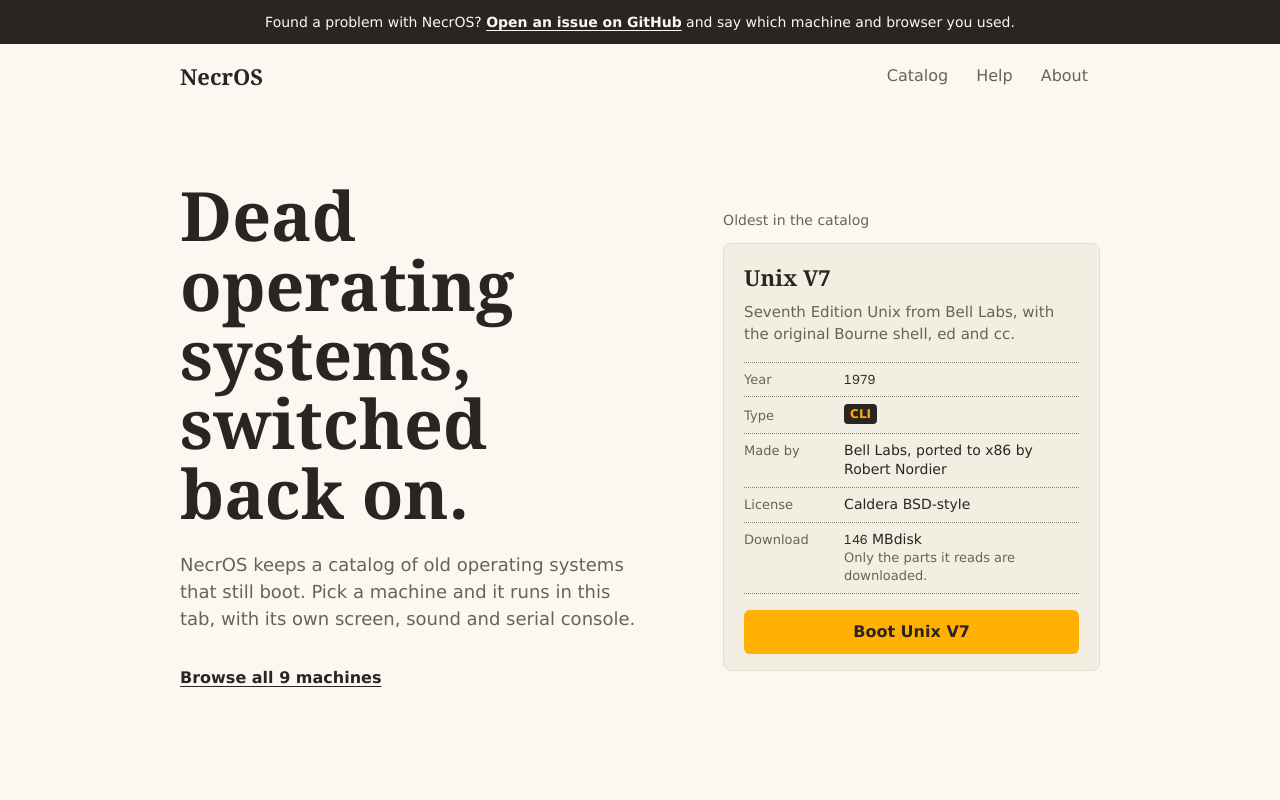
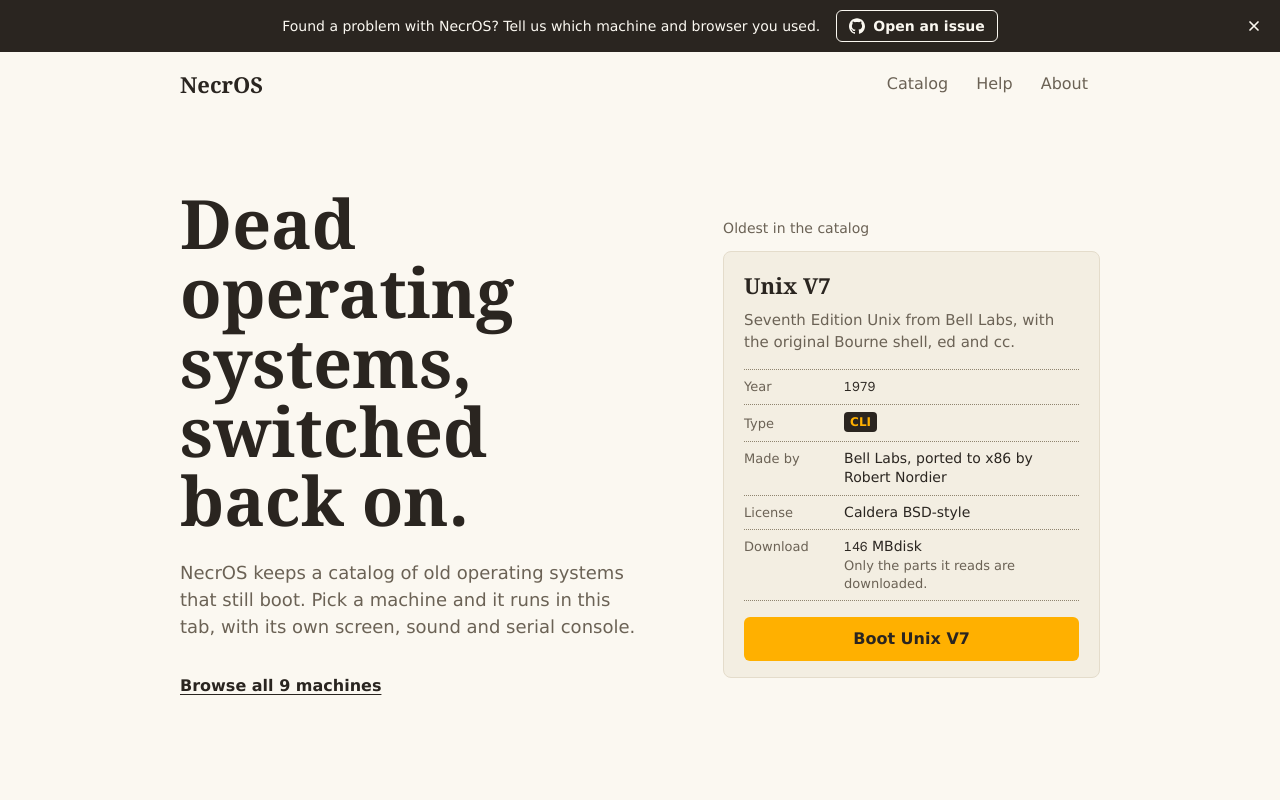
Before and after one commit to lksxyz/necr-os, a SvelteKit app in the folder apps/web/: page / in a window 1280 px wide. Shown: the top 800 px of the page. Built offline with nearby package versions, Linux system fonts and the light colour scheme.

Commit message:
feat(web): add dismissible notice bar with issue button

```diff
--- /dev/null
+++ b/apps/web/src/lib/NoticeBar.svelte
@@ -0,0 +1,158 @@
+<script lang="ts" module>
+	export const NOTICE_KEY = 'necros:notice:v1';
+</script>
+
+<script lang="ts">
+	import { issuesUrl, socials } from '#lib/site.ts';
+
+	const githubMark = socials[0].path;
+
+	function close() {
+		try {
+			localStorage.setItem(NOTICE_KEY, 'closed');
+		} catch {
+			// Storage can be blocked; the bar still closes for this page view.
+		}
+		document.documentElement.dataset.notice = 'closed';
+		document.querySelector<HTMLElement>('.wordmark')?.focus();
+	}
+</script>
+
+<aside class="notice" aria-label="Site notice">
+	<div class="in">
+		<p class="msg">
+			<span class="long">Found a problem with NecrOS? Tell us which machine and browser you used.</span>
+			<span class="short">Found a problem?</span>
+		</p>
+		<a class="action" href="{issuesUrl}/new" target="_blank" rel="noopener">
+			<svg viewBox="0 0 24 24" width="16" height="16" aria-hidden="true" focusable="false">
+				<path d={githubMark} fill="currentColor" />
+			</svg>
+			Open an issue<span class="sr"> on GitHub (opens in a new tab)</span>
+		</a>
+		<button class="close" type="button" aria-label="Close notice" onclick={close}>
+			<svg viewBox="0 0 16 16" width="16" height="16" aria-hidden="true" focusable="false">
+				<path
+					d="M4 4 L12 12 M12 4 L4 12"
+					fill="none"
+					stroke="currentColor"
+					stroke-width="1.7"
+					stroke-linecap="round"
+				/>
+			</svg>
+		</button>
+	</div>
+</aside>
+
+<style>
+	.notice {
+		position: relative;
+		background: var(--text);
+		color: var(--paper);
+	}
+
+	:global(html[data-notice='closed']) .notice {
+		display: none;
+	}
+
+	.in {
+		display: flex;
+		flex-wrap: wrap;
+		align-items: center;
+		justify-content: center;
+		gap: 8px 16px;
+		max-width: 960px;
+		min-height: 52px;
+		margin: 0 auto;
+		padding: 4px 56px;
+	}
+
+	.msg {
+		font-size: 14px;
+		line-height: 1.45;
+	}
+
+	.short {
+		display: none;
+	}
+
+	.action {
+		position: relative;
+		display: inline-flex;
+		align-items: center;
+		gap: 8px;
+		flex: none;
+		min-height: 32px;
+		padding: 0 12px;
+		border: 1px solid var(--paper);
+		border-radius: var(--r-control);
+		color: var(--paper);
+		font-size: 14px;
+		font-weight: 600;
+		text-decoration: none;
+		white-space: nowrap;
+		transition:
+			background-color var(--fast) var(--ease),
+			color var(--fast) var(--ease);
+	}
+
+	.action::before {
+		content: '';
+		position: absolute;
+		inset: -6px 0;
+	}
+
+	.action:hover {
+		background: var(--paper);
+		color: var(--text);
+	}
+
+	.action:active {
+		background: var(--surface);
+		color: var(--text);
+	}
+
+	.close {
+		position: absolute;
+		top: 4px;
+		right: 4px;
+		display: inline-grid;
+		place-items: center;
+		width: 44px;
+		height: 44px;
+		border: 0;
+		border-radius: var(--r-control);
+		background: transparent;
+		color: var(--paper);
+		transition: background-color var(--fast) var(--ease);
+	}
+
+	.close:hover {
+		background: rgb(251 248 241 / 0.12);
+	}
+
+	.close:active {
+		background: rgb(251 248 241 / 0.2);
+	}
+
+	.action:focus-visible,
+	.close:focus-visible {
+		outline-color: var(--paper);
+	}
+
+	@media (max-width: 560px) {
+		.in {
+			justify-content: flex-start;
+			gap: 8px 12px;
+			padding: 4px 52px 4px 20px;
+		}
+
+		.long {
+			display: none;
+		}
+
+		.short {
+			display: inline;
+		}
+	}
+</style>
--- a/apps/web/src/routes/(site)/+layout.svelte
+++ b/apps/web/src/routes/(site)/+layout.svelte
@@ -1,6 +1,7 @@
 <script lang="ts">
 	import { page } from '$app/state';
-	import { issuesUrl, operator, socials } from '#lib/site.ts';
+	import NoticeBar from '#lib/NoticeBar.svelte';
+	import { operator, socials } from '#lib/site.ts';
 	import type { LayoutProps } from './$types';
 
 	let { children }: LayoutProps = $props();
@@ -22,12 +23,7 @@
 	const isCurrent = (href: string) => page.url.pathname.startsWith(href);
 </script>
 
-<aside class="notice" aria-label="Site notice">
-	<p>
-		Found a problem with NecrOS? <a href={issuesUrl}>Open an issue on GitHub</a> and say which machine
-		and browser you used.
-	</p>
-</aside>
+<NoticeBar />
 
 <header class="bar">
 	<a class="wordmark" href="/">NecrOS</a>
@@ -67,29 +63,6 @@
 </footer>
 
 <style>
-	.notice {
-		background: var(--text);
-		color: var(--paper);
-	}
-
-	.notice p {
-		max-width: 960px;
-		margin: 0 auto;
-		padding: 12px 20px;
-		font-size: 14px;
-		line-height: 1.45;
-		text-align: center;
-	}
-
-	.notice a {
-		color: var(--paper);
-		font-weight: 600;
-	}
-
-	.notice a:focus-visible {
-		outline-color: var(--paper);
-	}
-
 	.bar,
 	main,
 	.foot {
@@ -208,10 +181,6 @@
 	}
 
 	@media (max-width: 560px) {
-		.notice p {
-			text-align: left;
-		}
-
 		.bar {
 			height: 56px;
 		}
```
